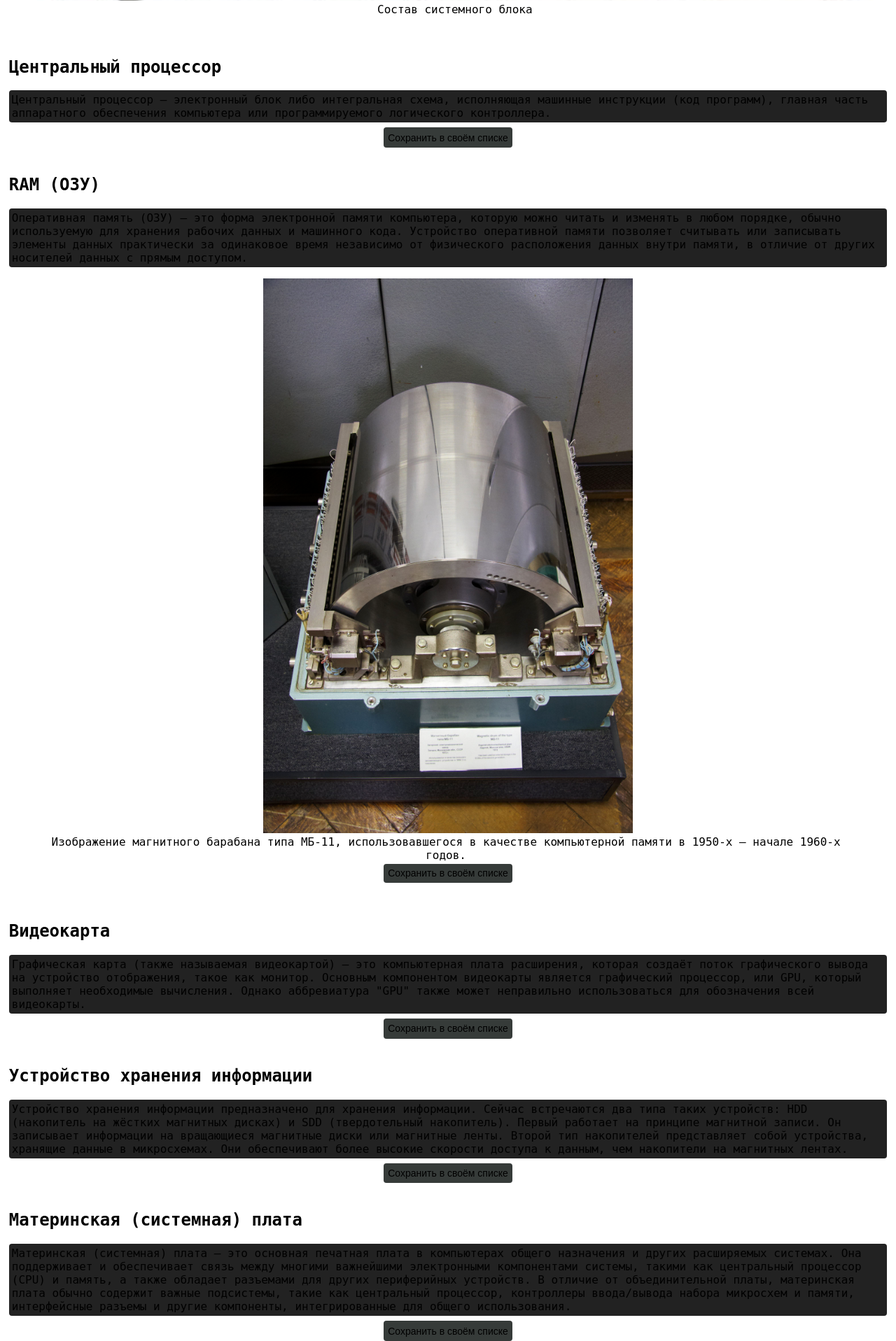
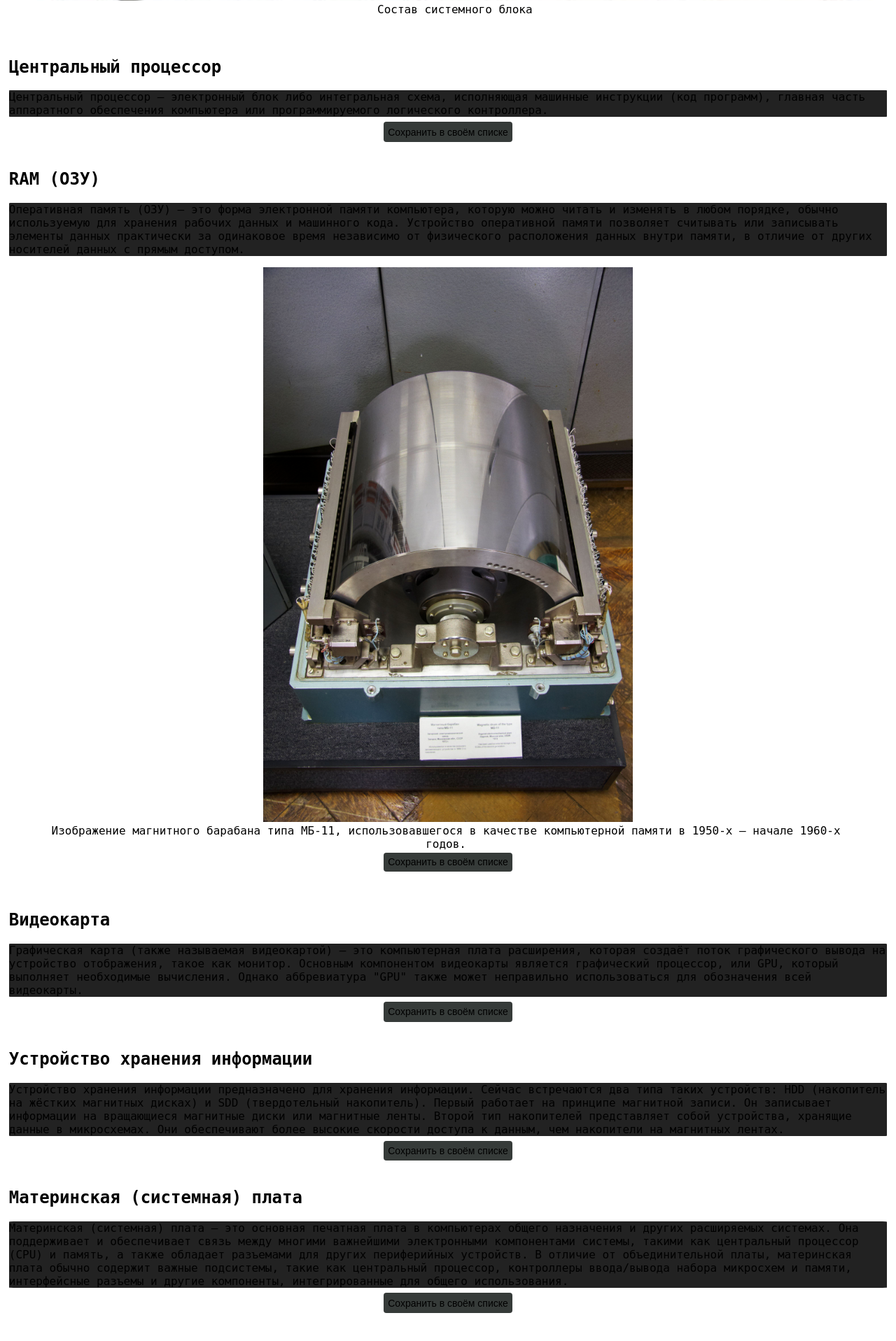
Before and after one commit to Geodeziy/W-0723, a Flask app: page / in a window 1280 px wide. Shown: the part 1097-3014 px from the top of the page at 70% size. Run offline with Flask 3, Linux system fonts and the light colour scheme; some libraries are stand-ins or nearby versions.

Commit message:
Веб-страница.

```diff
--- a/templates/index.html
+++ b/templates/index.html
@@ -85,8 +85,8 @@
 
         pre {
             background: var(--tg-theme-pre-color, #222222);
-            border-radius: 4px;
-            padding: 4px;
+            border-radius: 0.5%;
+            /*padding: 0% 0%;*/
             margin: 7px 0;
             word-break: break-all;
             word-break: break-word;
```
